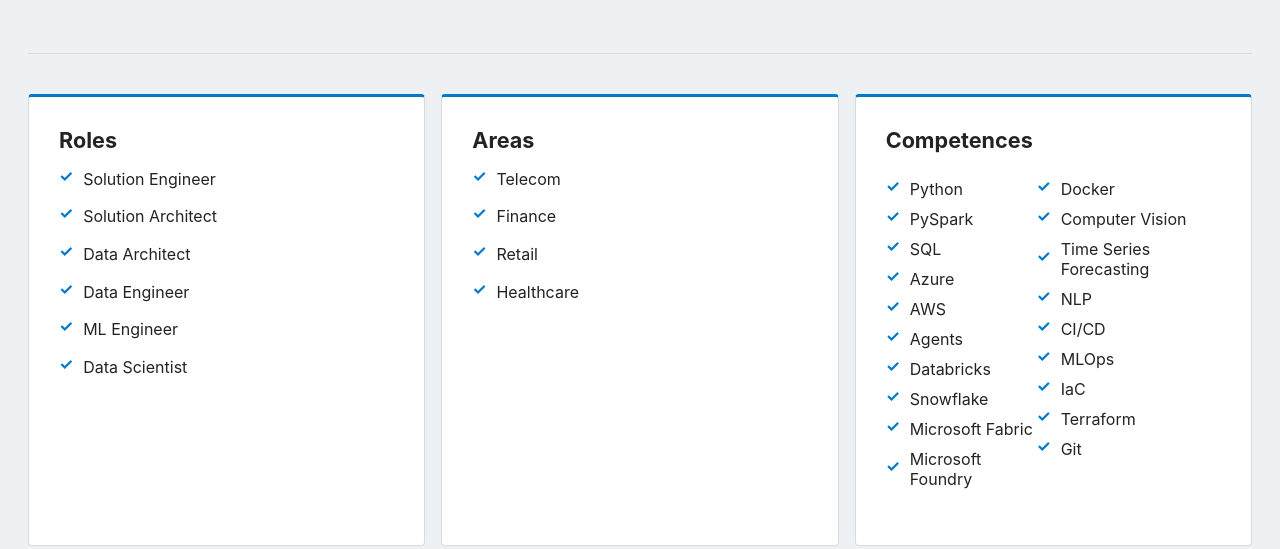
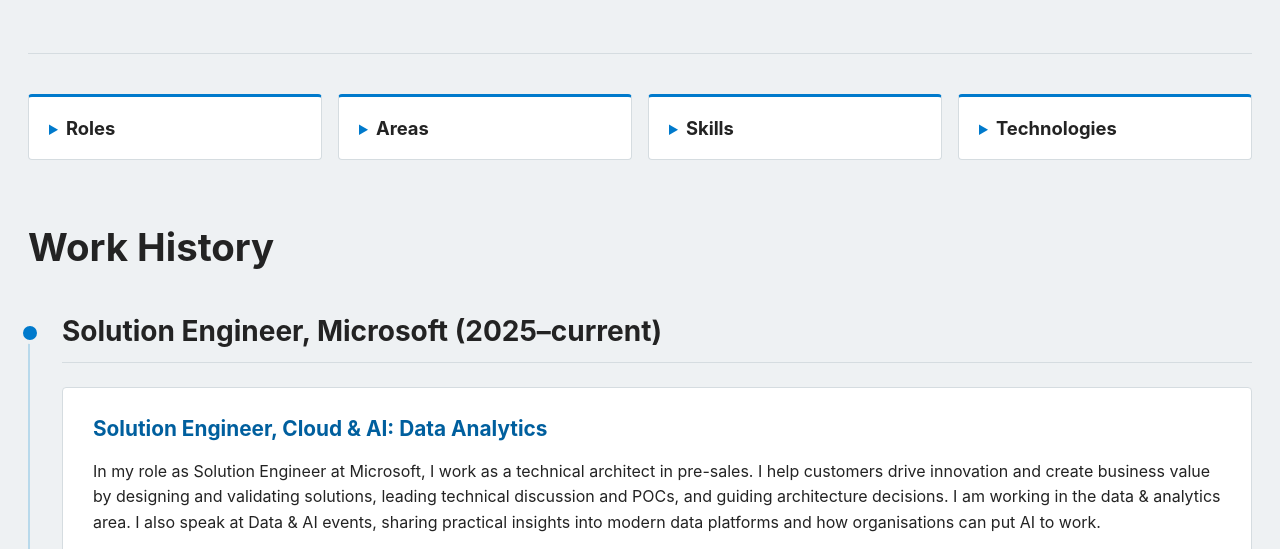
Before and after one commit to SeanDeloddere/SeanDeloddere.github.io, a plain HTML site: page work_experience.html in a window 1280 px wide. Shown: the part 558-1107 px from the top of the page. Drawn offline with Linux system fonts and the light colour scheme.

Commit message:
update boxes

```diff
--- a/interior.css
+++ b/interior.css
@@ -74,7 +74,8 @@
 
 .work-page .three-columns {
     display: grid;
-    grid-template-columns: repeat(3, minmax(0, 1fr));
+    grid-template-columns: repeat(4, minmax(0, 1fr));
+    align-items: start;
     gap: 16px;
     max-width: none;
     margin: 40px 0 64px;
@@ -84,7 +85,7 @@
 
 .work-page .column {
     width: auto;
-    padding: 30px;
+    padding: 0;
     border: 1px solid var(--interior-line);
     border-top: 3px solid var(--interior-blue);
     border-radius: var(--interior-radius);
@@ -97,13 +98,26 @@
 }
 
 .work-page .column h3 {
-    margin-top: 0;
+    display: inline;
+    margin: 0;
     color: var(--interior-ink);
-    font-size: 1.35rem;
+    font-size: 1.15rem;
     text-align: left;
 }
 
+.work-page .column summary {
+    padding: 20px;
+    color: var(--interior-blue);
+    cursor: pointer;
+}
+
+.work-page .column summary:focus-visible {
+    outline: 2px solid var(--interior-blue);
+    outline-offset: -4px;
+}
+
 .work-page .column ul {
+    margin: 0 24px 24px;
     padding-left: 0;
 }
 
@@ -620,7 +634,7 @@
 
     .work-page .column {
         width: 100%;
-        padding: 24px;
+        padding: 0;
     }
 
     .work-page .column + .column {
--- a/work_experience.html
+++ b/work_experience.html
@@ -44,10 +44,9 @@
             </div>
         </section>
 
-        <!-- Three Columns Section -->
         <section class="three-columns">
-            <div class="column roles">
-                <h3>Roles</h3>
+            <details class="column roles">
+                <summary><h3>Roles</h3></summary>
                 <ul>
                     <li>Solution Engineer</li>
                     <li>Solution Architect</li>
@@ -56,44 +55,41 @@
                     <li>ML Engineer</li>
                     <li>Data Scientist</li>
                 </ul>
-            </div>
-            <div class="column areas">
-                <h3>Areas</h3>
+            </details>
+            <details class="column areas">
+                <summary><h3>Areas</h3></summary>
                 <ul>
                     <li>Telecom</li>
                     <li>Finance</li>
                     <li>Retail</li>
                     <li>Healthcare</li>
                 </ul>
-            </div>
-            <div class="column">
-                <h3>Competences</h3>
-                <div class="competences">
-                    <ul>
-                        <li>Python</li>
-                        <li>PySpark</li>
-                        <li>SQL</li>
-                        <li>Azure</li>
-                        <li>AWS</li>
-                        <li>Agents</li>
-                        <li>Databricks</li>
-                        <li>Snowflake</li>
-                        <li>Microsoft Fabric</li>
-                        <li>Microsoft Foundry</li>
-                    </ul>
-                    <ul>
-                        <li>Docker</li>
-                        <li>Computer Vision</li>
-                        <li>Time Series Forecasting</li>
-                        <li>NLP</li>
-                        <li>CI/CD</li>
-                        <li>MLOps</li>
-                        <li>IaC</li>
-                        <li>Terraform</li>
-                        <li>Git</li>
-                    </ul>
-                </div>
-            </div>
+            </details>
+            <details class="column">
+                <summary><h3>Skills</h3></summary>
+                <ul>
+                    <li>Data Architecture</li>
+                    <li>Agent Architecture</li>
+                    <li>Agentic Development</li>
+                    <li>Data Governance</li>
+                    <li>Data Security</li>
+                    <li>CI/CD</li>
+                    <li>NLP</li>
+                    <li>Computer Vision</li>
+                </ul>
+            </details>
+            <details class="column">
+                <summary><h3>Technologies</h3></summary>
+                <ul>
+                    <li>Microsoft Fabric</li>
+                    <li>Power BI</li>
+                    <li>Microsoft Foundry</li>
+                    <li>Databricks</li>
+                    <li>Snowflake</li>
+                    <li>SQL Databases</li>
+                    <li>GitHub</li>
+                </ul>
+            </details>
         </section>
 
         <!-- Work History Section -->
```
